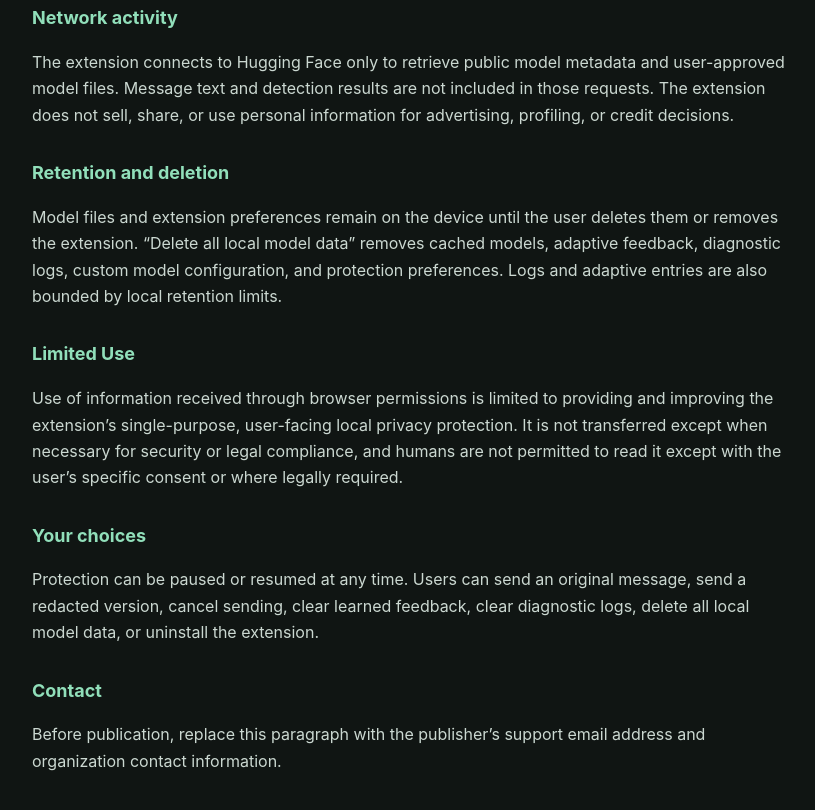
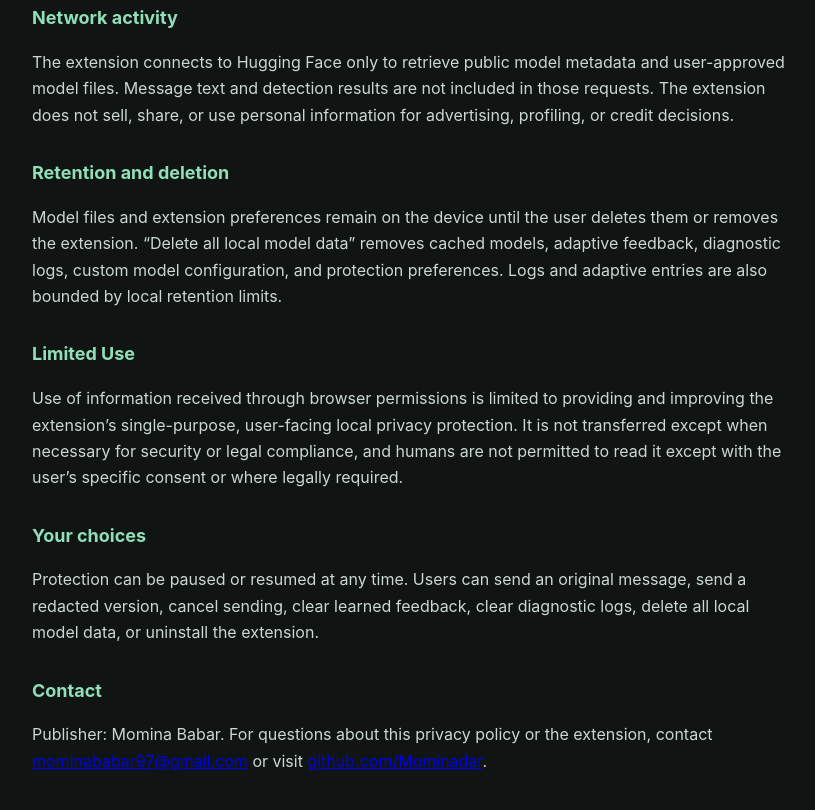
Before and after one commit to Mominadar/privy, a browser extension: page privacy.html in a window 1280 px wide. Shown: the part 580-1390 px from the top of the page, without its empty margins (228-1043 px from the left). Drawn offline with Linux system fonts and the light colour scheme.

Commit message:
update contact info

```diff
--- a/privacy.html
+++ b/privacy.html
@@ -66,8 +66,11 @@
 
       <h2>Contact</h2>
       <p>
-        Before publication, replace this paragraph with the publisher’s support
-        email address and organization contact information.
+        Publisher: Momina Babar. For questions about this privacy policy or the
+        extension, contact
+        <a href="mailto:mominababar97@gmail.com">mominababar97@gmail.com</a> or
+        visit
+        <a href="https://github.com/Mominadar" target="_blank" rel="noopener noreferrer">github.com/Mominadar</a>.
       </p>
     </main>
   </body>
```
